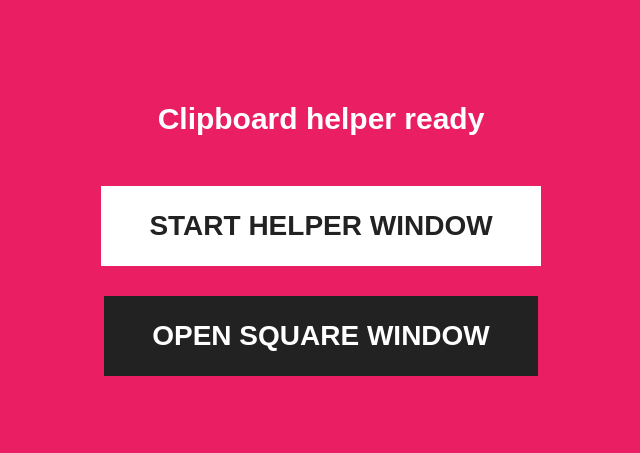
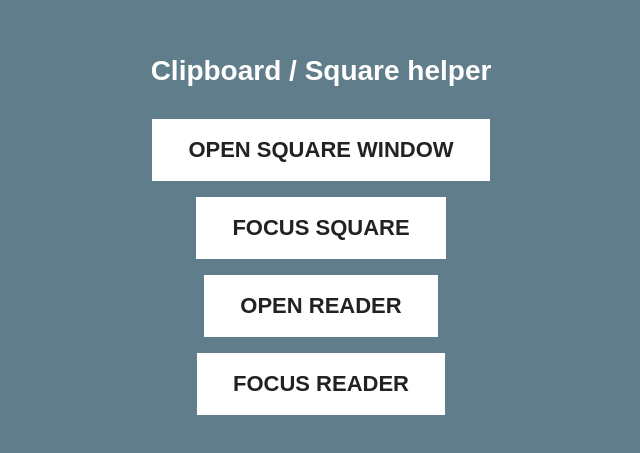
Before and after one commit to GetPWorks/tmp-clip, a plain HTML site: page index.html in a window 1280 px wide. Shown: the part 149-602 px from the top of the page, without its empty margins (319-959 px from the left). Drawn offline with Linux system fonts and the light colour scheme.

Commit message:
v9 focus control

```diff
--- a/index.html
+++ b/index.html
@@ -2,17 +2,13 @@
 <html>
 <head><meta charset="utf-8"><title>Helper</title></head>
 <body style="margin:0;font-family:Arial,sans-serif">
-<div id="stage" style="position:fixed;inset:0;background:#e91e63;color:#fff;font-size:26px;display:flex;flex-direction:column;align-items:center;justify-content:center;text-align:center;word-break:break-all;padding:30px"></div>
+<div id="stage" style="position:fixed;inset:0;background:#607d8b;color:#fff;font-size:22px;display:flex;flex-direction:column;align-items:center;justify-content:center;text-align:center;padding:30px"></div>
 <script>
 var stage=document.getElementById('stage');
 var url=location.href.split('?')[0];
-var mode=location.search;
 async function readClip(){try{return await navigator.clipboard.readText();}catch(e){return 'ERR '+e.name+' '+e.message;}}
 function send(t){if(window.opener&&!window.opener.closed){try{window.opener.postMessage('CLIPRESULT:'+t,'*');}catch(e){}}}
-if(mode.indexOf('sq=1')!==-1){
-  location.replace('https://developer.squareup.com/console/en/apps/sq0idp-HMzTde_WWTCfIUXKqLV2GQ/oauth');
-  stage.textContent='Redirecting to Square...';
-}else if(mode.indexOf('popup=1')!==-1){
+if(location.search.indexOf('popup=1')!==-1){
   stage.style.background='#4CAF50';
   stage.innerHTML='<div style="font-size:30px;font-weight:bold;margin-bottom:20px">ONE CLICK NEEDED</div><div style="font-size:22px;margin-bottom:30px">Click the big button below.<br>If Chrome asks to see your clipboard, click ALLOW.</div><button id="go" style="font-size:34px;padding:30px 60px;background:#fff;color:#222;border:none;cursor:pointer;font-weight:bold">READ CLIPBOARD</button><div id="out" style="margin-top:30px;font-size:18px"></div>';
   document.getElementById('go').onclick=async function(){
@@ -22,25 +18,15 @@ if(mode.indexOf('sq=1')!==-1){
   };
   (async function(){var t=await readClip();if(t&&t.indexOf('ERR ')!==0){send(t);document.getElementById('out').textContent='RESULT['+t+']';}})();
 }else{
-  stage.innerHTML='<div style="font-size:30px;font-weight:bold;margin-bottom:20px">Clipboard helper ready</div>';
-  var b=document.createElement('button');
-  b.textContent='START HELPER WINDOW';
-  b.style.cssText='font-size:28px;padding:24px 48px;background:#fff;color:#222;border:none;cursor:pointer;font-weight:bold;margin-top:30px';
-  b.onclick=function(){window.open(url+'?popup=1&t='+Date.now(),'clip'+Date.now(),'width=950,height=750');};
-  stage.appendChild(b);
-  var b2=document.createElement('button');
-  b2.textContent='OPEN SQUARE WINDOW';
-  b2.style.cssText='font-size:28px;padding:24px 48px;background:#222;color:#fff;border:none;cursor:pointer;font-weight:bold;margin-top:30px';
-  b2.onclick=function(){window.open(url+'?sq=1','sqwin','width=1400,height=1000');};
-  stage.appendChild(b2);
-  var res=document.createElement('div');
-  res.id='res';res.style.cssText='margin-top:24px;font-size:20px;color:#ff0';
-  stage.appendChild(res);
-  window.addEventListener('message',function(e){
-    if(typeof e.data==='string'&&e.data.indexOf('CLIPRESULT:')===0){
-      res.textContent='RESULT['+e.data.substring(11)+']';
-    }
-  });
+  var wins={};
+  stage.innerHTML='<div style="font-size:28px;font-weight:bold;margin-bottom:24px">Clipboard / Square helper</div>';
+  function mkBtn(label,fn,id){var b=document.createElement('button');b.textContent=label;b.id=id||('btn'+Math.random());b.style.cssText='font-size:22px;padding:18px 36px;background:#fff;color:#222;border:none;cursor:pointer;font-weight:bold;margin:8px';b.onclick=fn;stage.appendChild(b);return b;}
+  mkBtn('OPEN SQUARE WINDOW',function(){wins.sq=window.open('https://developer.squareup.com/console/en/apps/sq0idp-HMzTde_WWTCfIUXKqLV2GQ/oauth','sq'+Date.now(),'width=1400,height=1000');},'openSq');
+  mkBtn('FOCUS SQUARE',function(){if(wins.sq&&!wins.sq.closed){wins.sq.focus();}else{alert('no sq win');}},'focusSq');
+  mkBtn('OPEN READER',function(){wins.rd=window.open(url+'?popup=1&t='+Date.now(),'rd'+Date.now(),'width=950,height=750');},'openRd');
+  mkBtn('FOCUS READER',function(){if(wins.rd&&!wins.rd.closed){wins.rd.focus();}else{alert('no rd win');}},'focusRd');
+  var res=document.createElement('div');res.id='res';res.style.cssText='margin-top:24px;font-size:20px;color:#ff0;font-weight:bold';stage.appendChild(res);
+  window.addEventListener('message',function(e){if(typeof e.data==='string'&&e.data.indexOf('CLIPRESULT:')===0){res.textContent='RESULT['+e.data.substring(11)+']';}});
 }
 </script>
 </body>
```
